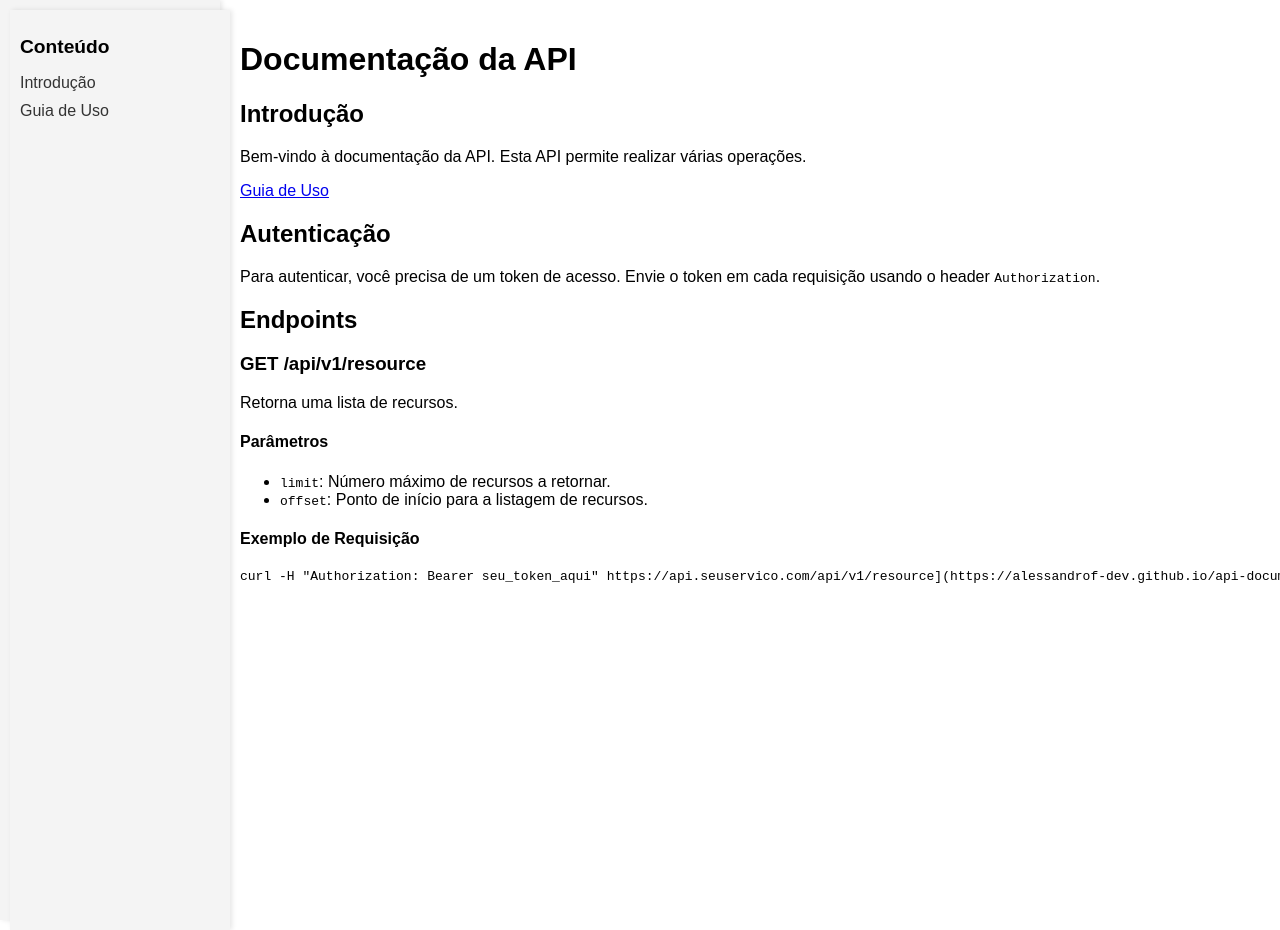
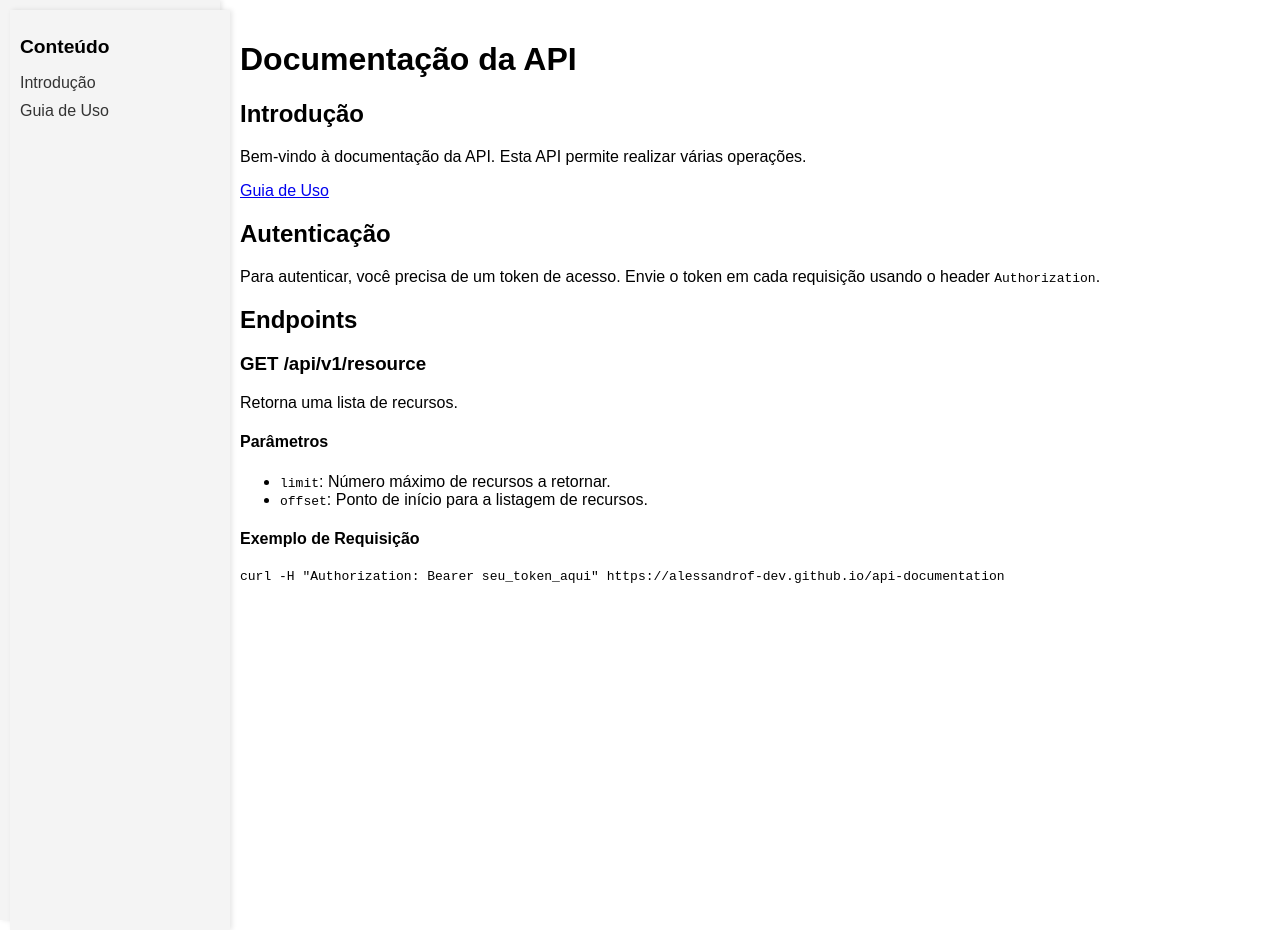
Before and after one commit to AlessandroF-dev/api-documentation, a Jekyll site: the page built from index.md, in a window 1280 px wide. Built offline with Jekyll 4.4.1, drawn with Linux system fonts in a browser that asks for light colours; part of the change alters nothing that is shown.

Commit message:
Update index.md

````diff
--- a/index.md
+++ b/index.md
@@ -1,6 +1,6 @@
 ---
 layout: default
-title: AlessandroF-dev repositories documentation
+title: AlessandroF-dev API Documentation
 ---
 
 # Documentação da API
@@ -23,5 +23,5 @@ Retorna uma lista de recursos.
 
 #### Exemplo de Requisição
 ```bash
-curl -H "Authorization: Bearer seu_token_aqui" https://api.seuservico.com/api/v1/resource](https://alessandrof-dev.github.io/api-documentation/
+curl -H "Authorization: Bearer seu_token_aqui" https://alessandrof-dev.github.io/api-documentation
 ```
````
